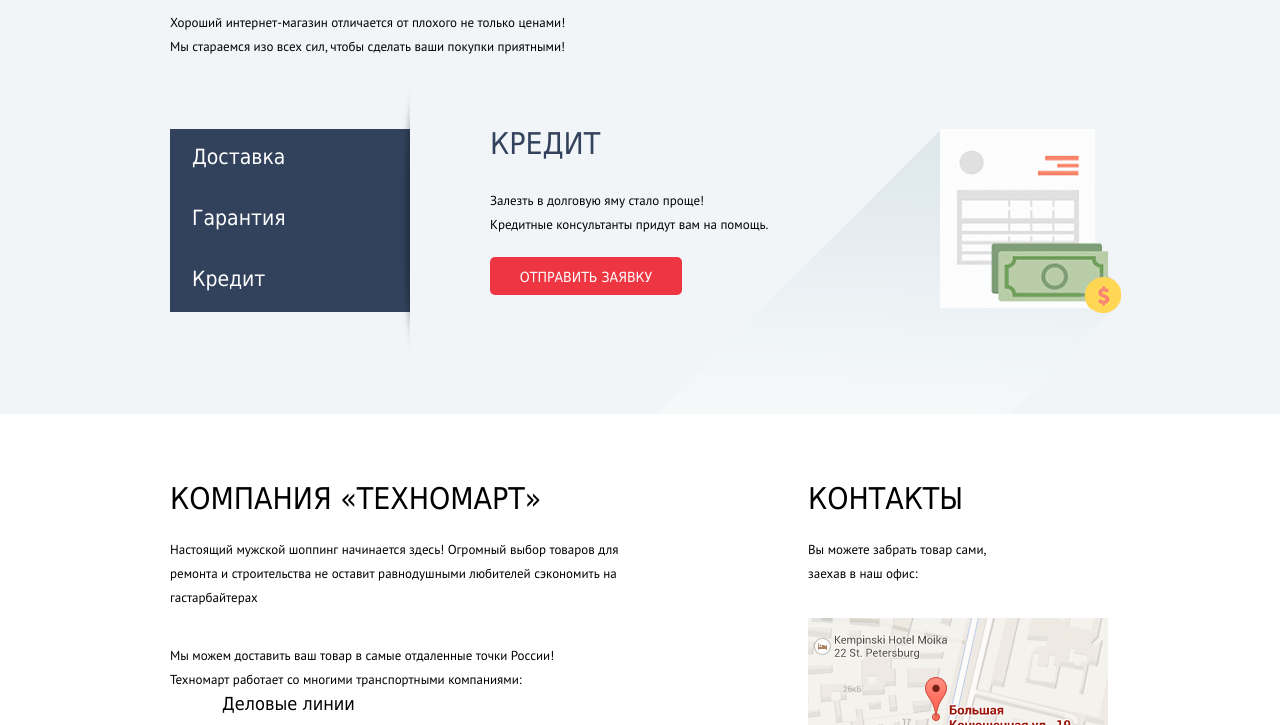
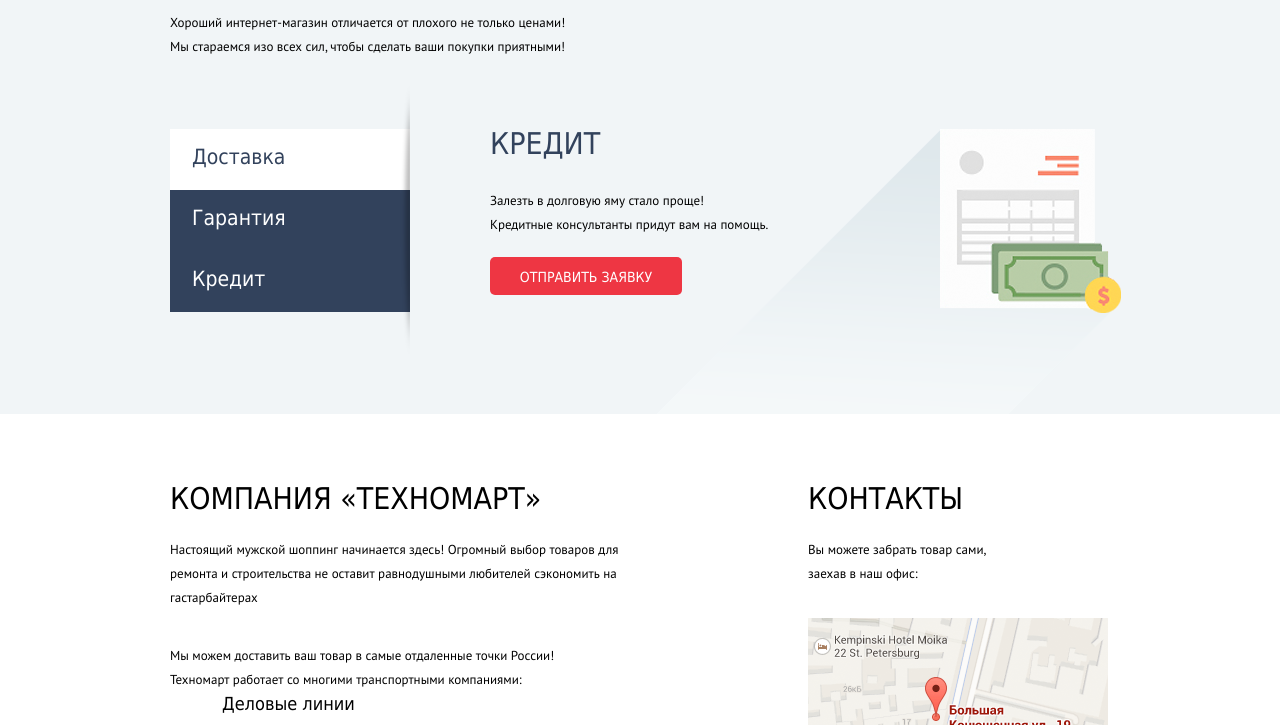
Before and after one commit to andreytrue/305665-technomart-28, a plain HTML site: page index.html in a window 1280 px wide. Shown: the part 1920-2645 px from the top of the page. Drawn offline with Linux system fonts and the light colour scheme; a web font is replaced by a local one.

Commit message:
Изменил пункты меню сервисов.

```diff
--- a/css/style.css
+++ b/css/style.css
@@ -1384,9 +1384,10 @@ h1{
 
 .service-list li:hover{
 	background-color: var(--basic-blue);
-}
-
-.service-list li:active{
+	color: var(--basic-white);
+}
+
+.service-list [selected]{
 	background-color: var(--basic-white);
 	color: var(--special-blue-dark);
 }
--- a/index.html
+++ b/index.html
@@ -214,7 +214,7 @@
 
       <div class="service-list-wrapper">
         <ul class="service-list">
-        	<li>Доставка</li>
+        	<li selected>Доставка</li>
         	<li>Гарантия</li>
         	<li>Кредит</li>
         </ul>
```
